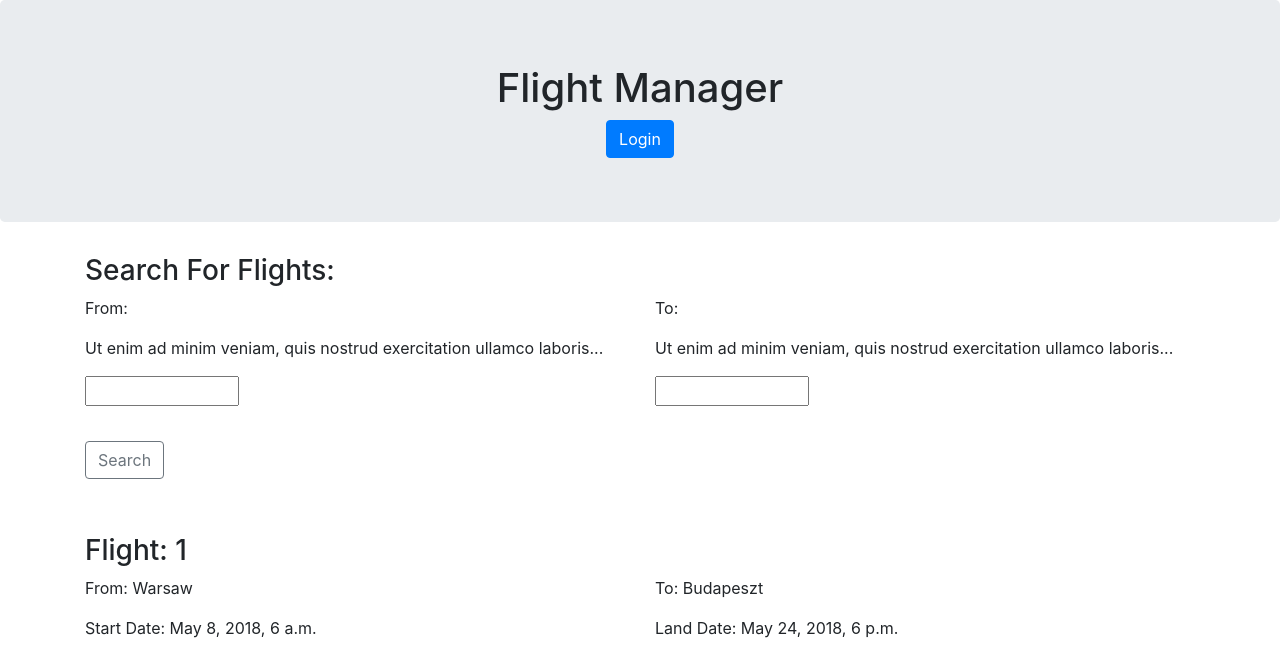
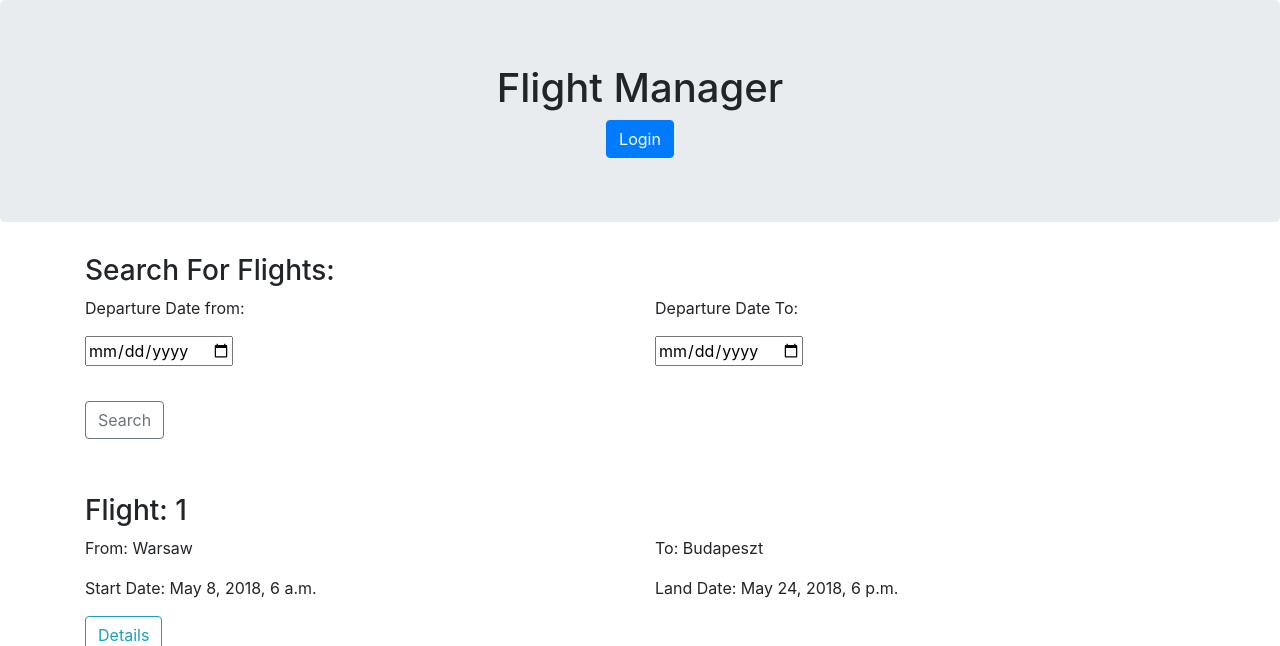
Before and after one commit to PawelGizka/Python-Airline-Manager, a Django app: page /airlinemanager/ in a window 1280 px wide. Shown: the top 646 px of the page. Run offline with Django 3.2, Linux system fonts and the light colour scheme; data comes from the database, SQL or seed files in the repository; both versions use the stored data as it was after the commit; some libraries are stand-ins or nearby versions.

Commit message:
search by date implemented

```diff
--- a/flightmanager/templates/flightmanager/index.html
+++ b/flightmanager/templates/flightmanager/index.html
@@ -11,6 +11,32 @@
 </head>
 <body>
 
+<script>
+function onSearchClick() {
+    var date_from = document.getElementById("date_from").value;
+    var date_to = document.getElementById("date_to").value;
+
+    var locationAddress = "{% url 'flightmanager:index' %}";
+    var isQuery = false;
+
+    if (date_from) {
+        isQuery = true;
+        locationAddress = locationAddress + "?date_from=" + date_from
+    }
+
+    if (date_to) {
+        if (isQuery) {
+            locationAddress = locationAddress + "&date_to=" + date_to
+        } else {
+            isQuery = true;
+            locationAddress = locationAddress + "?date_to=" + date_to
+        }
+    }
+
+    location.href=locationAddress
+}
+</script>
+
 <div class="jumbotron text-center">
   <h1>Flight Manager</h1>
   <button type="button" class="btn btn-primary">Login</button>
@@ -21,22 +47,31 @@
     <h3>Search For Flights:</h3>
 
     <div class="row">
-      <div class="col-sm-6">
-        <p>From:</p>
-        <p>Ut enim ad minim veniam, quis nostrud exercitation ullamco laboris...</p>
-        <input name="start_date_0" class="vDateField" size="10" required="" id="id_start_date_0" type="text">
-      </div>
+        <div class="col-sm-6">
+            <p>Departure Date from:</p>
 
-      <div class="col-sm-6">
-        <p>To:</p>
-        <p>Ut enim ad minim veniam, quis nostrud exercitation ullamco laboris...</p>
-        <input name="start_date_0" class="vDateField" size="10" required="" id="id_start_date_0" type="text">
-      </div>
+            {% if date_from %}
+                <input name="date_from" id="date_from" type="date" value="{{ date_from.pop }}">
+            {% else %}
+                <input name="date_from" id="date_from" type="date">
+            {% endif %}
+        </div>
+
+        <div class="col-sm-6">
+            <p>Departure Date To:</p>
+
+            {% if date_to %}
+                <input name="date_to" id="date_to" type="date" value="{{ date_to.pop }}">
+            {% else %}
+                <input name="date_to" id="date_to" type="date">
+            {% endif %}
+
+        </div>
     </div>
 
     <div class="row">
         <div class="col-sm-4">
-            <button type="button" style="margin-top: 10%" class="btn btn-outline-secondary">Search</button>
+            <button type="button" onclick="onSearchClick()" style="margin-top: 10%" class="btn btn-outline-secondary">Search</button>
         </div>
     </div>
   </div>
--- a/flightmanager/views.py
+++ b/flightmanager/views.py
@@ -12,11 +12,28 @@ import logging
 logger = logging.getLogger(__name__)
 
 from .models import Flight, Passanger, Ticket
+from django.utils.dateparse import parse_date
+from datetime import datetime
 # Get an instance of a logger
 
 def index(request):
-    all_flights = Flight.objects.all()
-    return render(request, 'flightmanager/index.html', {'flights': all_flights})
+    flights = Flight.objects
+    date_from = request.GET.getlist('date_from')
+    date_to = request.GET.getlist('date_to')
+
+    if date_from:
+        try:
+            flights = flights.filter(start_date__gte=datetime.strptime(date_from[0], '%Y-%m-%d'))
+        except (ValueError):
+            pass
+
+    if date_to:
+        try:
+            flights = flights.filter(start_date__lte=datetime.strptime(date_to[0], '%Y-%m-%d'))
+        except (ValueError):
+            pass
+
+    return render(request, 'flightmanager/index.html', {'flights': flights.all(), 'date_from': date_from, 'date_to': date_to})
 
 def flight_details(request, flight_id):
     flight = get_object_or_404(Flight, pk=flight_id)
```
Also changed, not shown: db.sqlite3.
